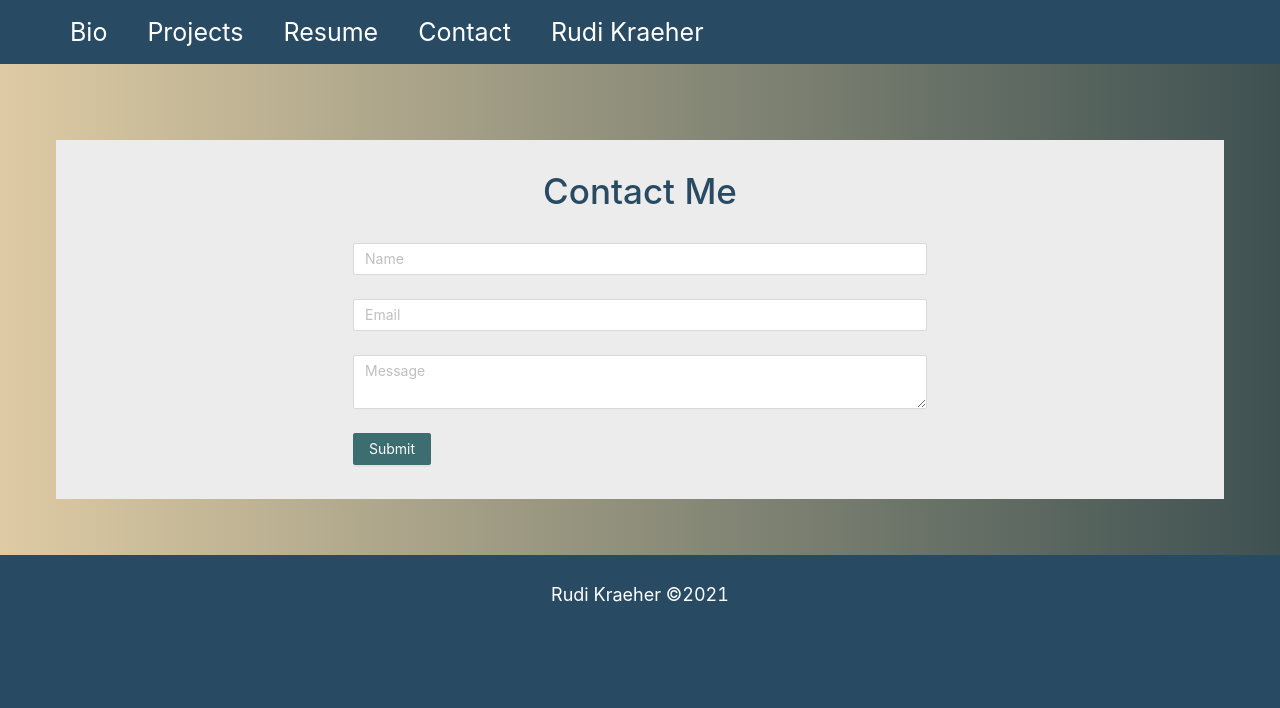
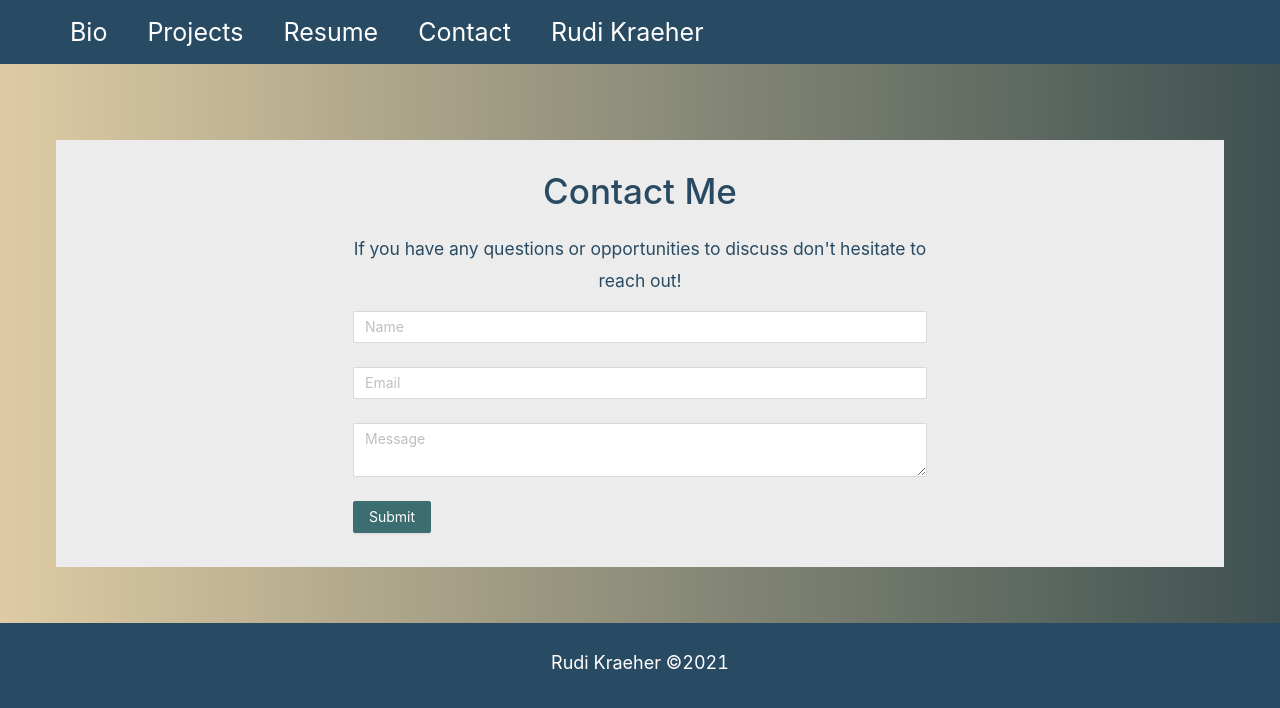
Before and after one commit to rkraeher/react-portfolio, a React (Create React App) app: page /react-portfolio/contact in a window 1280 px wide. Shown: the top 708 px of the page. Built offline with nearby package versions, Linux system fonts and the light colour scheme; no server answers.

Commit message:
added some descriptive text to the Contact component

```diff
--- a/src/components/Contact/index.js
+++ b/src/components/Contact/index.js
@@ -44,6 +44,8 @@ export default function Contact() {
                     <h1 className="contact-heading">
                         Contact Me
                     </h1>
+                    <p className="contact-details">If you have any questions or opportunities to discuss don't hesitate to reach out!</p>
+                    {/* //TODO: Add some smaller, more personable text */}
                 </div>
                 <Form {...layout} form={form} onFinish={onFinish} >
                     <Form.Item name="from_name" rules={[
--- a/src/components/Contact/styles.css
+++ b/src/components/Contact/styles.css
@@ -1,8 +1,15 @@
+.contact-details {
+    text-align: center;
+    color:#284B63;
+    font-size: 1.25em;
+    margin-bottom: 15px;
+}
+
 .contact-heading {
     text-align: center;
     color:#284B63;
     font-size: 2.5em;
-    margin-bottom: 20px;
+    margin-bottom: 10px;
 }
 
 .form {
```
Also changed, not shown: 1 other file (tests, documents, lock files or other folders).
